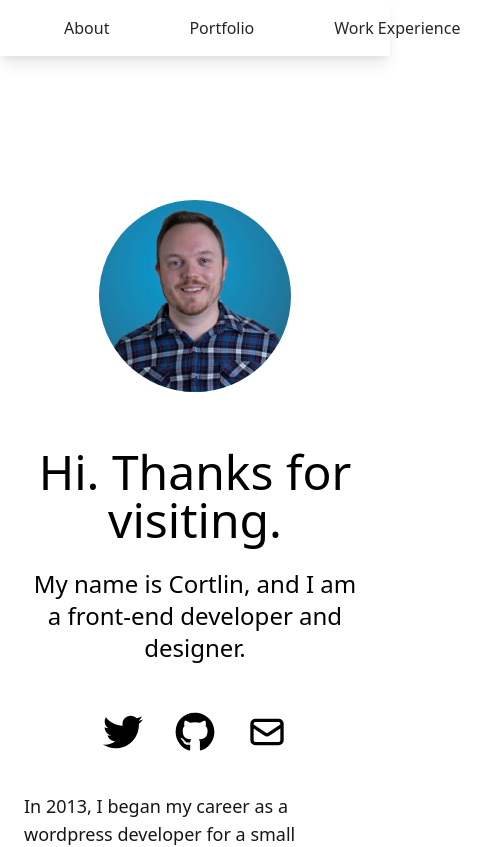
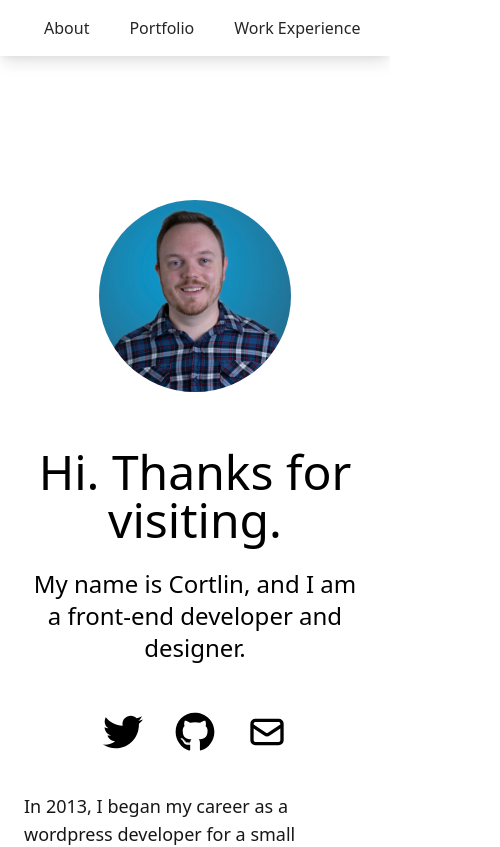
Before and after one commit to cortlin/portfolio, a React (Create React App) app: page / in a window 390 px wide. Shown: the top 847 px of the page, 500 px wide, since content can reach past the window. Built offline with nearby package versions, Linux system fonts and the light colour scheme.

Commit message:
nav tweaks

```diff
--- a/src/components/Nav.js
+++ b/src/components/Nav.js
@@ -6,13 +6,13 @@ export const Nav = () => {
     <nav className='px-6 shadow-lg'>
       <div className='max-w-md mx-auto flex'>
         <ul className='text-gray-800 flex flex-1 justify-center first:mr-auto last:ml-auto md:text-lg'>
-          <li className='py-4 hover:underline px-10'>
+          <li className='py-4 px-5 hover:underline md:px-10'>
             <Link to='/'>About</Link>
           </li>
-          <li className='py-4 hover:underline px-10'>
+          <li className='py-4 px-5 hover:underline md:px-10'>
             <Link to='/portfolio'>Portfolio</Link>
           </li>
-          <li className='py-4 hover:underline px-10'>
+          <li className='py-4 px-5 hover:underline md:px-10'>
             <Link className=' whitespace-nowrap' to='/experience'>Work Experience</Link>
           </li>
         </ul>
```
